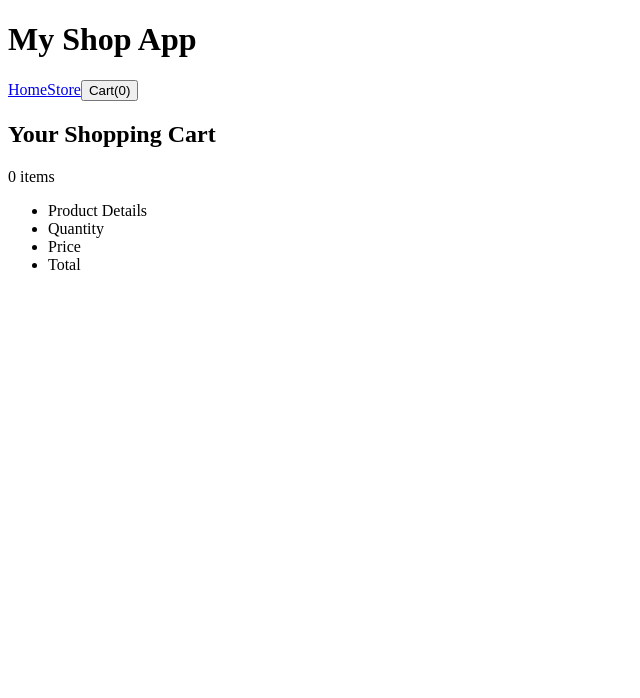
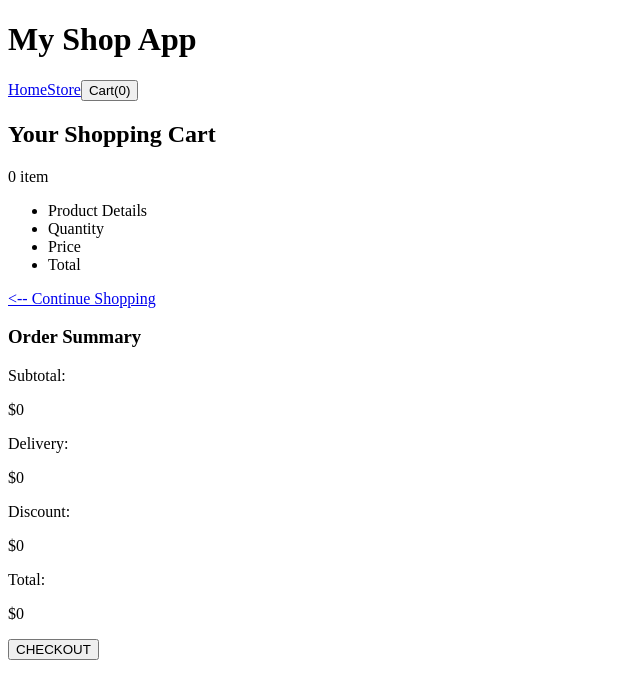
Before and after one commit to MewKay/shopping-cart, a React (Vite) app: page /store/cart in a window 1280 px wide. Shown: the top 698 px of the page, without its empty margins (0-640 px from the left). Built offline with nearby package versions, Linux system fonts and the light colour scheme.

Commit message:
Update Cart component

```diff
--- a/src/Cart.jsx
+++ b/src/Cart.jsx
@@ -1,14 +1,21 @@
-import { useOutletContext } from "react-router-dom";
+import { Link, useOutletContext } from "react-router-dom";
+import CartItem from "./CartItem";
 
 const Cart = () => {
-  const { itemNumber } = useOutletContext();
+  const { orderSubtotal, itemNumber, cart } = useOutletContext();
+  const itemPlural = itemNumber > 1 && "s";
+  const deliveryFee = 0.0;
+  const discount = 0.0;
+  const orderTotal = orderSubtotal + deliveryFee + discount;
 
   return (
     <div>
       <div>
         <header>
           <h2>Your Shopping Cart</h2>
-          <p>{itemNumber} items</p>
+          <p>
+            {itemNumber} item{itemPlural}
+          </p>
         </header>
         <ul>
           <li>Product Details</li>
@@ -16,6 +23,34 @@ const Cart = () => {
           <li>Price</li>
           <li>Total</li>
         </ul>
+        <ul>
+          {cart.map((item) => (
+            <CartItem key={item.productDetails.id} cartItem={item} />
+          ))}
+        </ul>
+        <Link to={"/store/all"}>{"<-- Continue Shopping"}</Link>
+      </div>
+      <div>
+        <div>
+          <h3>Order Summary</h3>
+          <div>
+            <p>Subtotal:</p>
+            <p>${orderSubtotal}</p>
+          </div>
+          <div>
+            <p>Delivery:</p>
+            <p>${deliveryFee}</p>
+          </div>
+          <div>
+            <p>Discount:</p>
+            <p>${discount}</p>
+          </div>
+          <div>
+            <p>Total:</p>
+            <p>${orderTotal}</p>
+          </div>
+          <button>CHECKOUT</button>
+        </div>
       </div>
     </div>
   );
--- a/src/CartModal.jsx
+++ b/src/CartModal.jsx
@@ -9,6 +9,7 @@ const CartModal = ({
   handleHideCartModal,
 }) => {
   const itemPlural = totalQuantity > 1 && "s";
+
   return (
     <div>
       <div>
--- a/src/Layout.jsx
+++ b/src/Layout.jsx
@@ -31,7 +31,9 @@ const Layout = () => {
         totalQuantity={totalQuantity}
         handleShowCartModal={handleShowCartModal}
       />
-      <Outlet context={{ cart, setCart, itemNumber, totalQuantity }} />
+      <Outlet
+        context={{ cart, setCart, itemNumber, totalQuantity, orderSubtotal }}
+      />
       {showCartModal && (
         <CartModal
           totalQuantity={totalQuantity}
```
Also changed, not shown: 2 other files (tests, documents, lock files or other folders).
